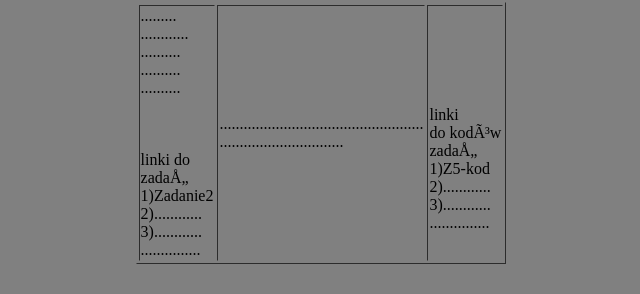
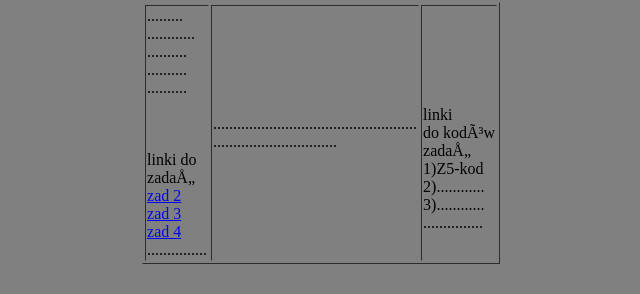
Before and after one commit to PrzemyslawS1/css12345, a plain HTML site: page index.html in a window 1280 px wide. Shown: the part 64-358 px from the top of the page, without its empty margins (319-959 px from the left). Drawn offline with Linux system fonts and the light colour scheme.

Commit message:
Update index.html

```diff
--- a/index.html
+++ b/index.html
@@ -18,9 +18,9 @@
 <br>
 linki do <br>
 zadań <br>
-1)Zadanie2 <br>
-2)............ <br>
-3)............ <br>
+ <a href="zad 2.html"> zad 2 </a> <br>
+<a href="zad 3.html"> zad 3 </a> <br>
+<a href="zad 4.html"> zad 4 </a> <br>
 ...............
 </td>
 <td>
```
